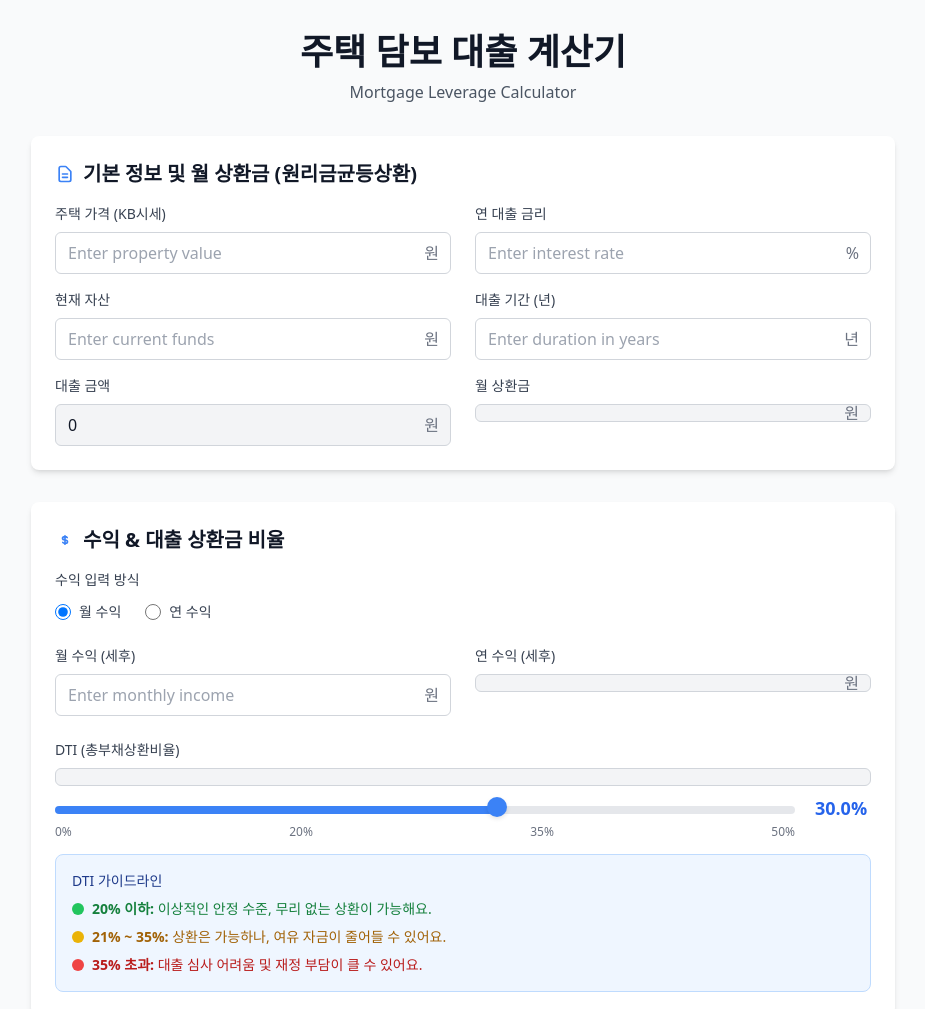
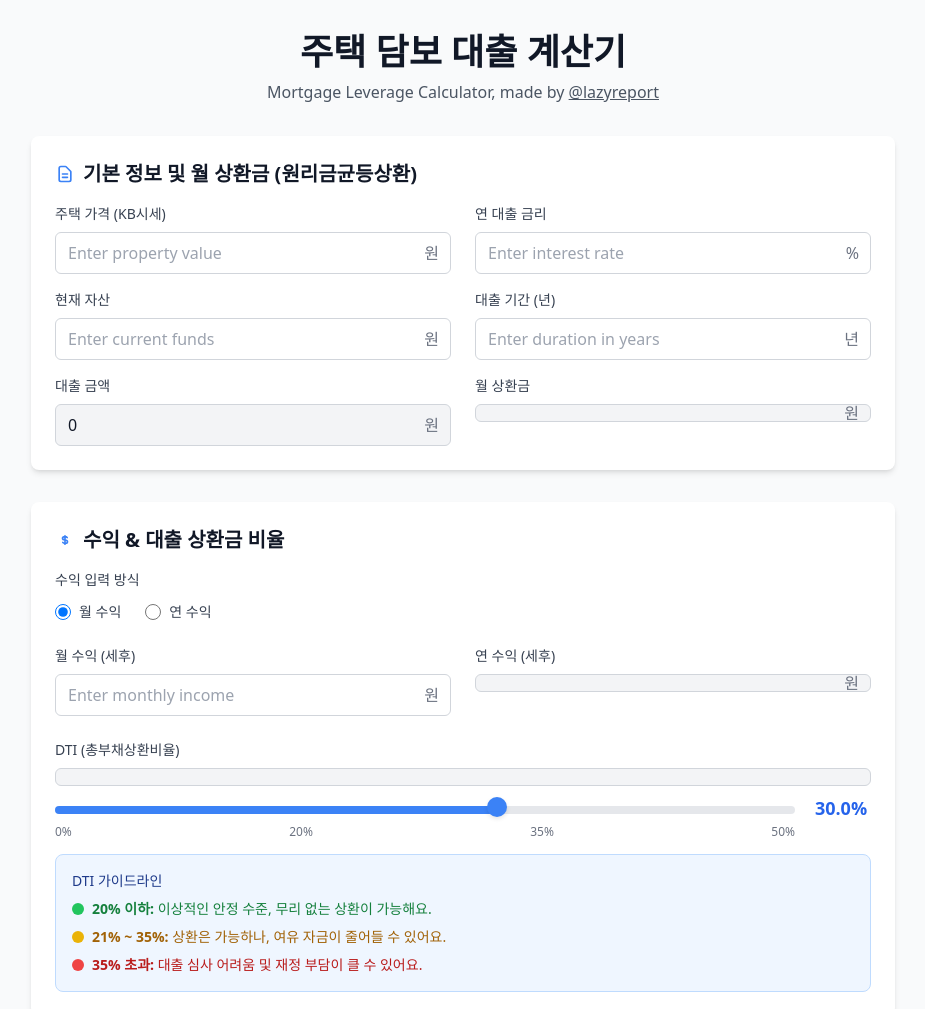
Before and after one commit to lazyreport/house-much, a plain HTML site: page index.html in a window 1280 px wide. Shown: the top 1009 px of the page, without its empty margins (177-1102 px from the left). Drawn offline with nearby package versions, Linux system fonts and the light colour scheme.

Commit message:
Update: polish UI, add GitHub credit, ready for GitHub Pages deployment

```diff
--- a/index.html
+++ b/index.html
@@ -101,7 +101,15 @@
         <h1 class="text-4xl font-bold text-gray-900 mb-2">
           주택 담보 대출 계산기
         </h1>
-        <p class="text-gray-600">Mortgage Leverage Calculator</p>
+        <p class="text-gray-600">
+          Mortgage Leverage Calculator, made by
+          <a
+            href="https://github.com/lazyreport"
+            target="_blank"
+            class="underline hover:text-primary-500"
+            >@lazyreport</a
+          >
+        </p>
       </div>
 
       <!-- Main Form -->
```
